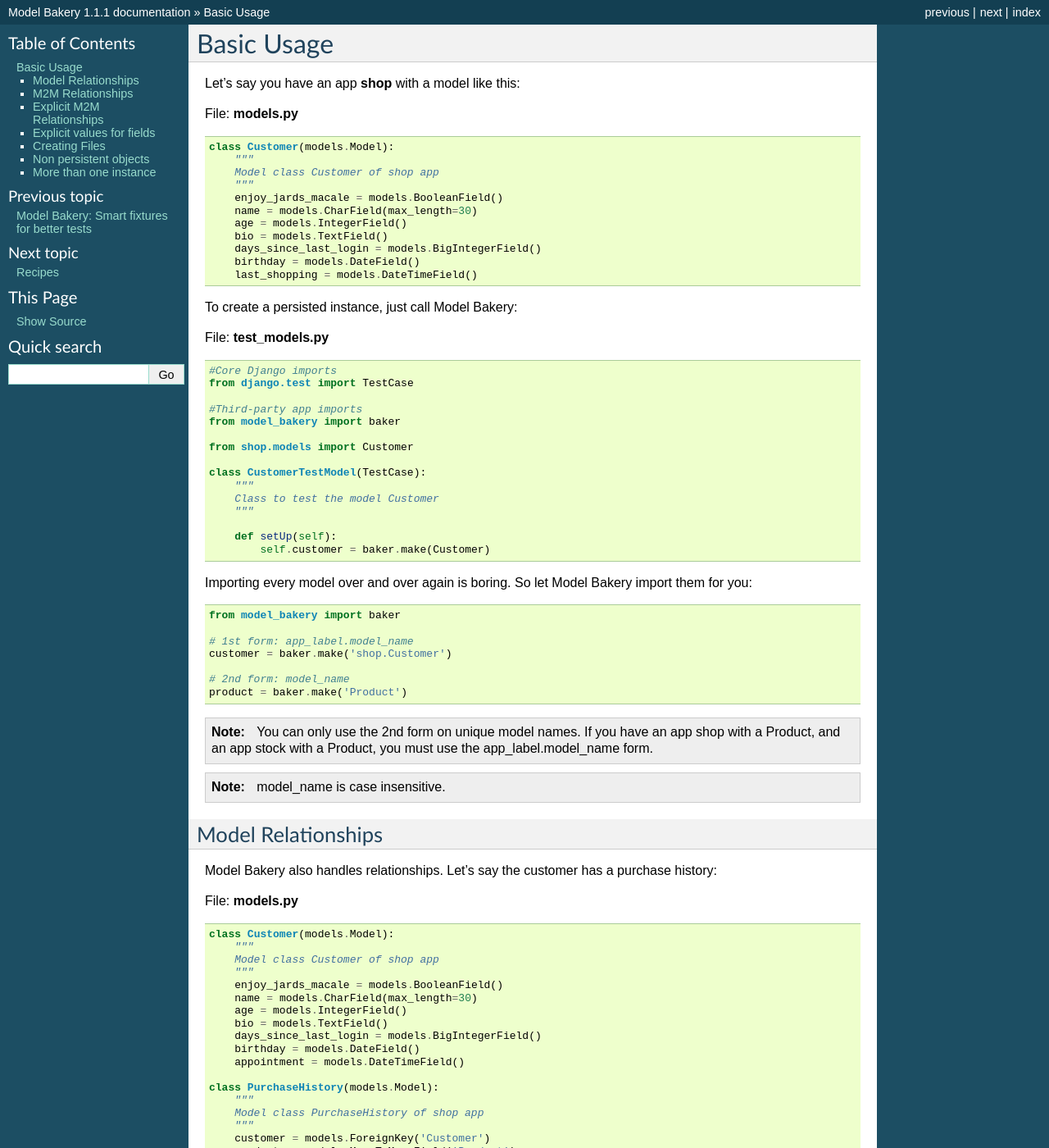
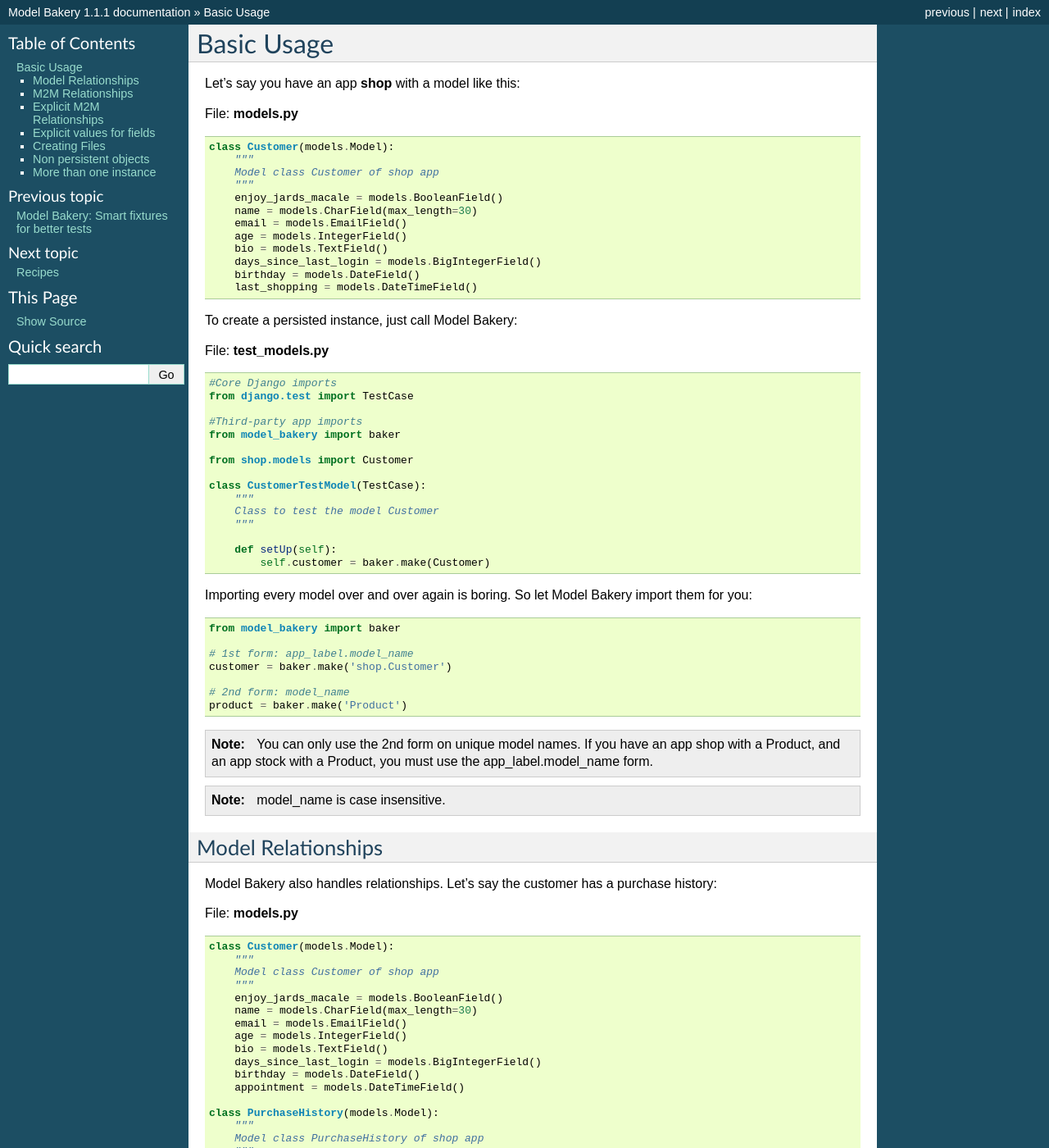
Before and after one commit to model-bakers/model_bakery, a Sphinx documentation site: the page built from docs/source/basic_usage.rst, in a window 1280 px wide and 1400 px high. Shown: the whole window at 82% size. Built offline with Sphinx 7.4.7, drawn with Linux system fonts in a browser that asks for light colours.

Commit message:
[#93] Change example email field to models.EmailField
- This also adds that example field to the other `Customer`
  class examples throughout the docs.

```diff
--- a/docs/source/basic_usage.rst
+++ b/docs/source/basic_usage.rst
@@ -11,6 +11,7 @@ File: **models.py** ::
         """
         enjoy_jards_macale = models.BooleanField()
         name = models.CharField(max_length=30)
+        email = models.EmailField()
         age = models.IntegerField()
         bio = models.TextField()
         days_since_last_login = models.BigIntegerField()
@@ -68,6 +69,7 @@ File: **models.py** ::
         """
         enjoy_jards_macale = models.BooleanField()
         name = models.CharField(max_length=30)
+        email = models.EmailField()
         age = models.IntegerField()
         bio = models.TextField()
         days_since_last_login = models.BigIntegerField()
```
Also changed, not shown: README.md (+1 -1 lines).
